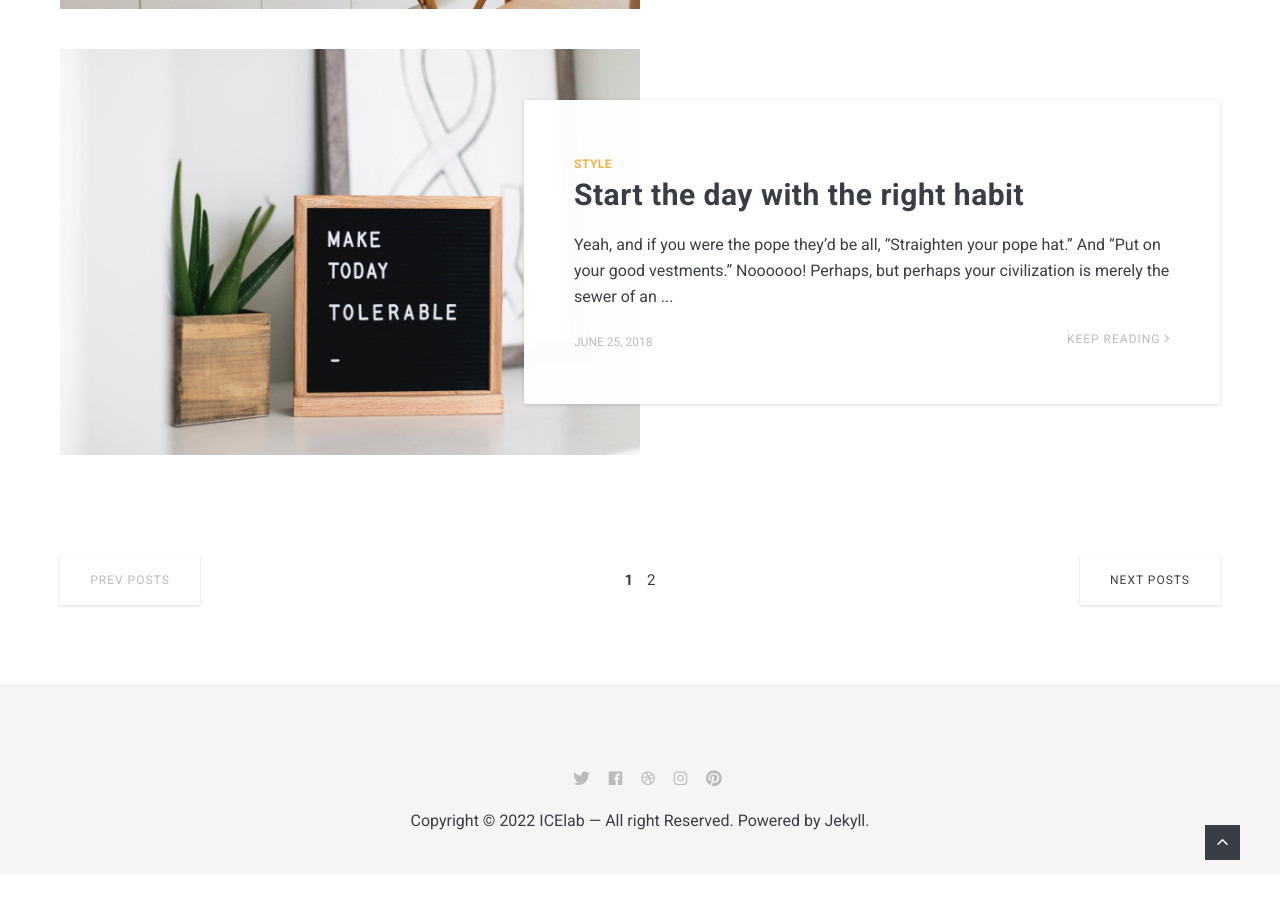
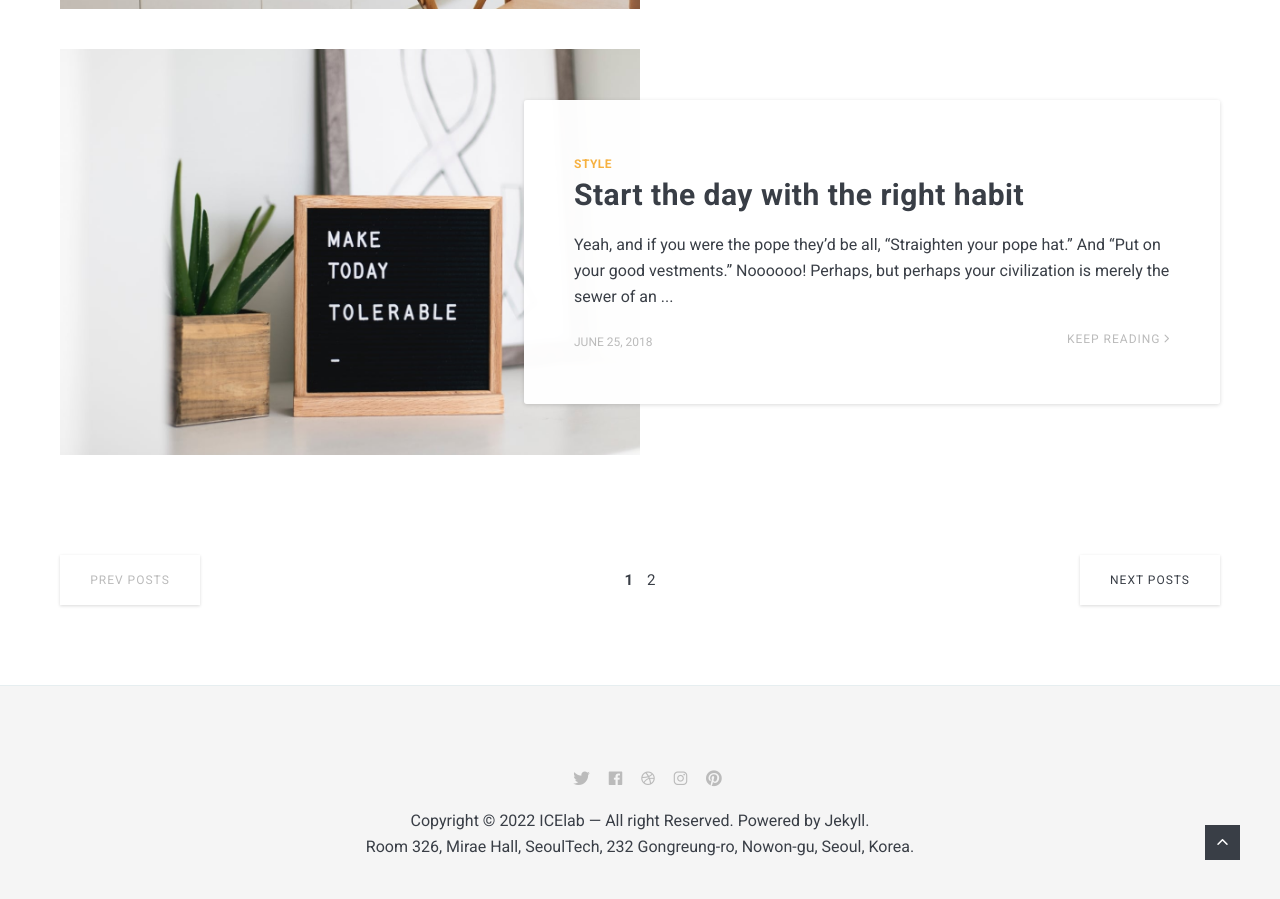
Before and after one commit to icelab-2020/HeeJaeMon123.github.io, a Jekyll site: the page built from index.html, in a window 1280 px wide and 900 px high, scrolled down 2494 px. Built offline with Jekyll 4.4.1, drawn with Linux system fonts in a browser that asks for light colours; nearby versions of some CDN libraries; the list of posts is cut into pages by our own code; before the commit the page ends 3368 px from its top, so only the background shows below that.

Commit message:
Update footer.html

```diff
--- a/_includes/footer.html
+++ b/_includes/footer.html
@@ -13,6 +13,7 @@
     {% include contact-link.html %}
 
     <div class="copyright">Copyright &copy; {{site.time | date: '%Y'}} <a href="/">{{ site.data.settings.title }}</a> — All right Reserved. Powered by <a href="https://jekyllrb.com/">Jekyll</a>.</div>
-</div>
+    <div class="cont">Room 326, Mirae Hall, SeoulTech, 232 Gongreung-ro, Nowon-gu, Seoul, Korea.</div>
+  </div>
 </footer>
 <!-- end footer -->
```
